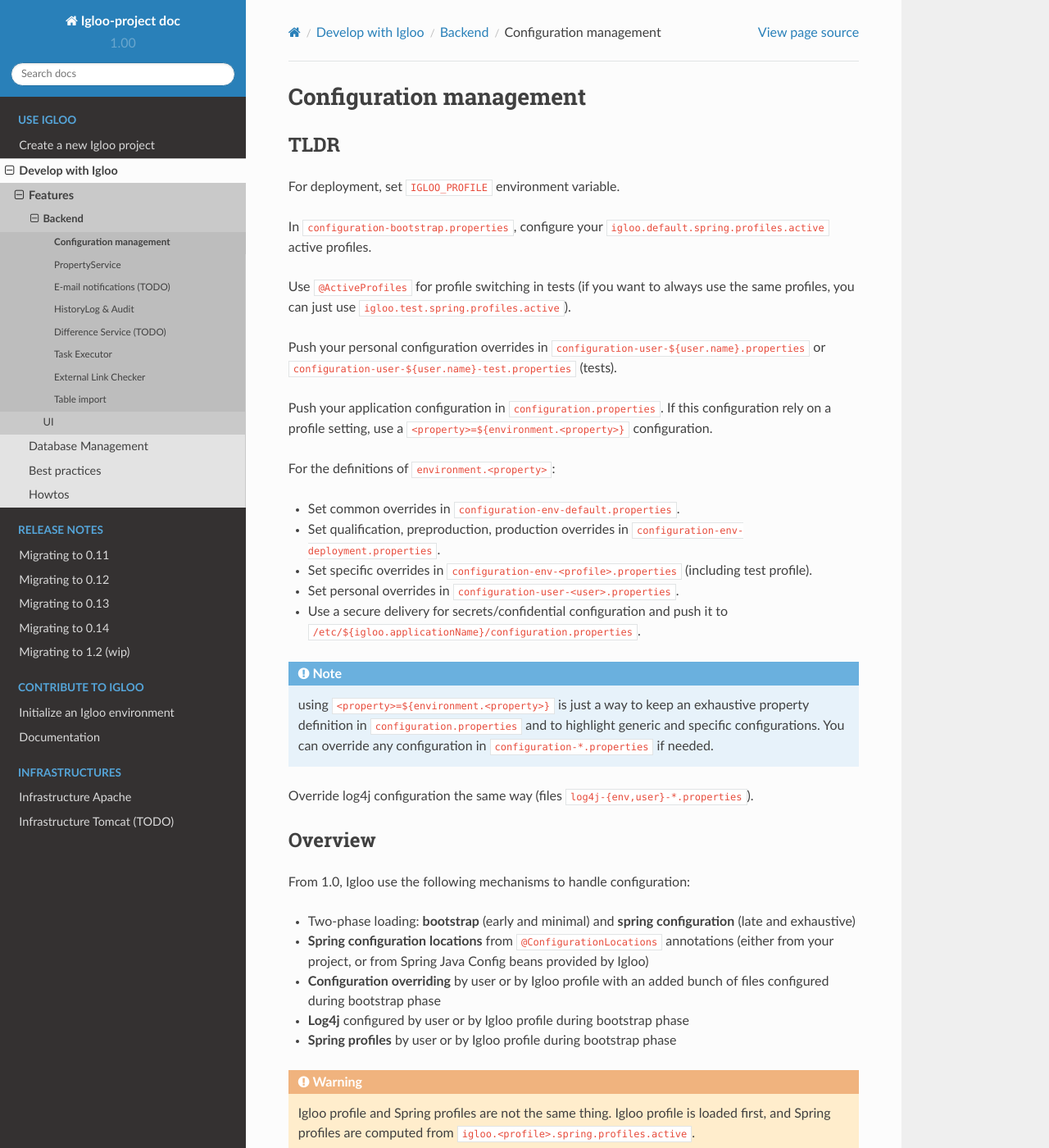
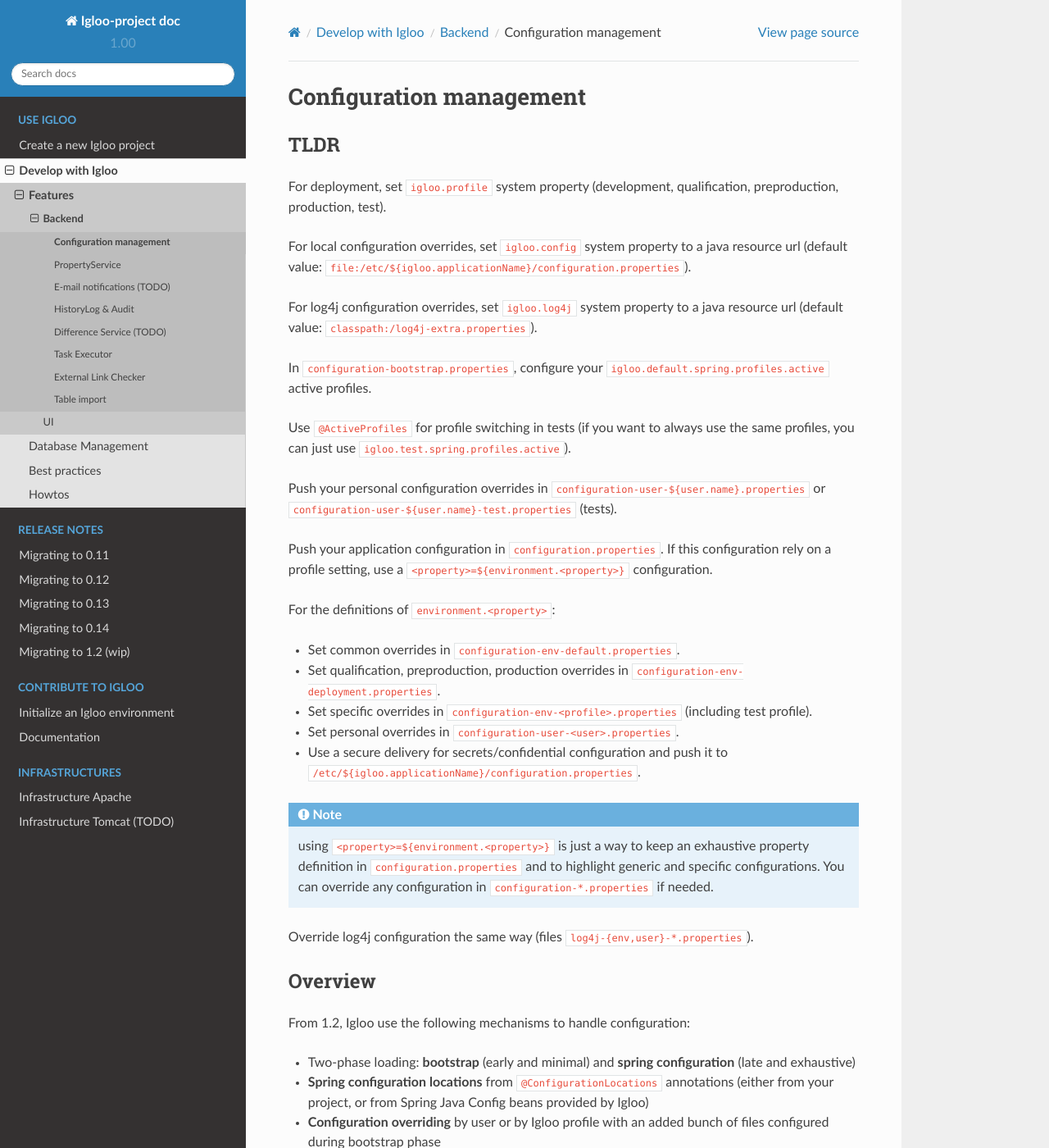
Before and after one commit to igloo-project/igloo-doc, a Sphinx documentation site: the page built from source/usage/features/configuration.rst, in a window 1280 px wide and 1400 px high. Shown: the whole window at 82% size. Built offline with Sphinx 7.4.7 and the Read the Docs theme 2.0.0, drawn with Linux system fonts in a browser that asks for light colours.

Commit message:
igloo 1.1.2: igloo.config and igloo.log4j doc

```diff
--- a/source/usage/features/configuration.rst
+++ b/source/usage/features/configuration.rst
@@ -6,7 +6,15 @@
 TLDR
 ----
 
-For deployment, set ``IGLOO_PROFILE`` environment variable.
+For deployment, set ``igloo.profile`` system property (development,
+qualification, preproduction, production, test).
+
+For local configuration overrides, set ``igloo.config`` system property to a
+java resource url (default value:
+``file:/etc/${igloo.applicationName}/configuration.properties``).
+
+For log4j configuration overrides, set ``igloo.log4j`` system property to a
+java resource url (default value: ``classpath:/log4j-extra.properties``).
 
 In ``configuration-bootstrap.properties``, configure your
 ``igloo.default.spring.profiles.active`` active profiles.
@@ -47,7 +55,7 @@
 Overview
 --------
 
-From 1.0, Igloo use the following mechanisms to handle configuration:
+From 1.2, Igloo use the following mechanisms to handle configuration:
 
 * Two-phase loading: **bootstrap** (early and minimal) and
   **spring configuration** (late and exhaustive)
```
